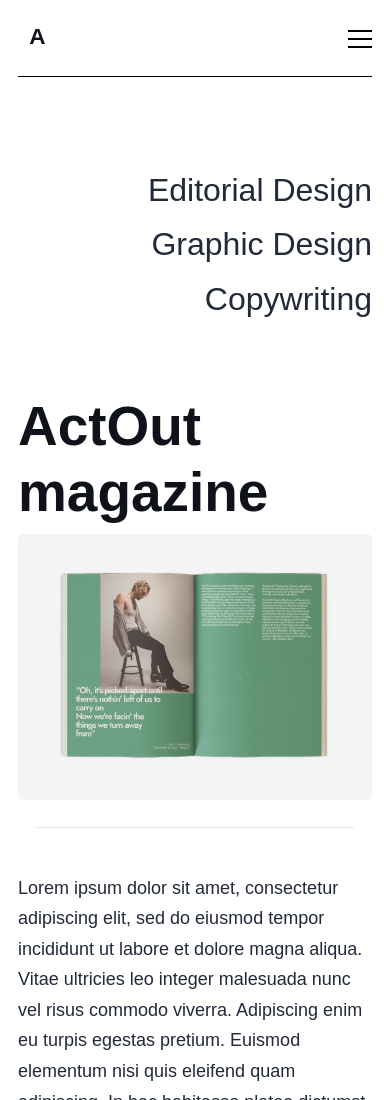
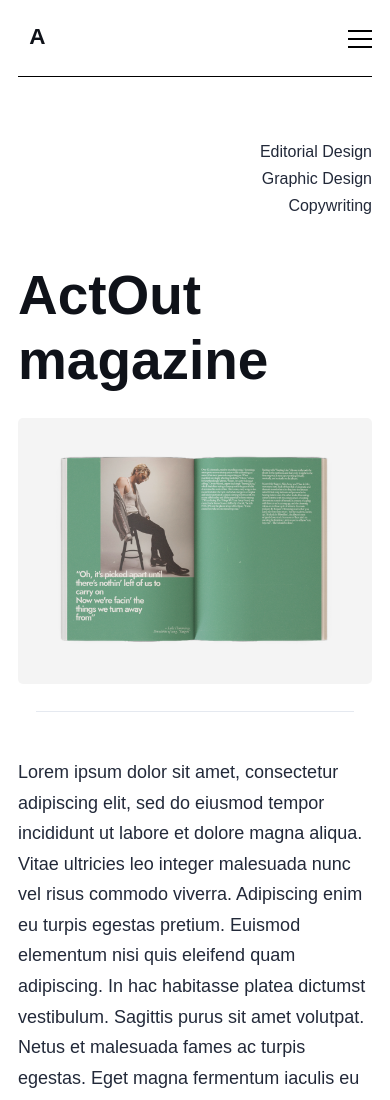
Before and after one commit to Joshuajrodrigues/aportfolio2025, an Astro site: page /projects/actout-mag in a window 390 px wide. Shown: the top 1100 px of the page. Built offline with nearby package versions, Linux system fonts and the light colour scheme; Astro itself is replaced by a stand-in of ours.

Commit message:
mobile for details

```diff
--- a/src/layouts/Projects.astro
+++ b/src/layouts/Projects.astro
@@ -50,6 +50,9 @@
     max-width: 100%;
     margin: 0;
   }
+  h1 {
+    margin: 0 0 1.5rem 0;
+  }
   .tags-container {
     display: flex;
     margin: 50px 0;
@@ -63,8 +66,8 @@
         transition: color 0.8s;
         cursor: default;
       }
-      .tags-list-item:hover{
-        color:#ffc8fd ;
+      .tags-list-item:hover {
+        color: #ffc8fd;
       }
     }
   }
@@ -101,4 +104,14 @@
   .last-updated-on {
     font-style: italic;
   }
+  @media (max-width: 720px) {
+    .tags-container {
+      margin: 25px 0;
+      .tags-list {
+        .tags-list-item {
+          font-size: 16px;
+        }
+      }
+    }
+  }
 </style>
```
